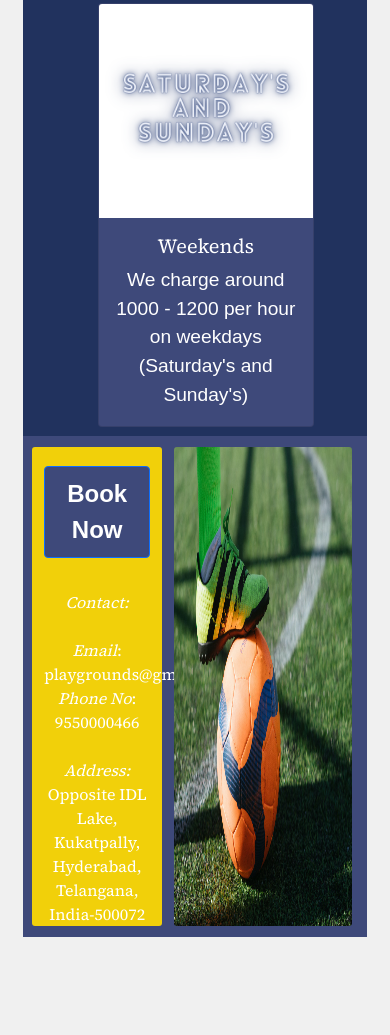
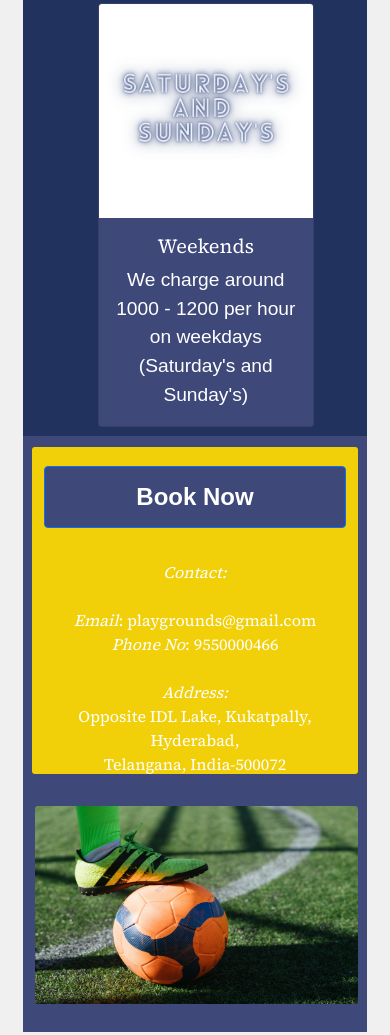
Before and after one commit to SripathCh/footballsite, a plain HTML site: page index.html in a window 390 px wide. Shown: the part 1816-2851 px from the top of the page. Before the commit the page ends 2757 px from the top, so only its background shows below. Drawn offline with nearby package versions, Linux system fonts and the light colour scheme; a web font is replaced by a local one.

Commit message:
Update main.css

```diff
--- a/css/main.css
+++ b/css/main.css
@@ -156,6 +156,7 @@ body {
 }
 
 .rc {
+    text-align: center;
     margin: 0;
     padding-right: 5%;
     width: 54%;
@@ -168,3 +169,21 @@ body {
     height: 100%;
     border-radius: 3px;
 }
+
+@media only screen and (max-width: 768px) {
+    /* For mobile phones: */
+    [class*="lc"] {
+      width: 100%;
+    }
+    [class*="rc"] {
+        width: 92%;
+        padding-left: 1%;
+      }
+      [class*="fimg"] {
+        width:115%;
+        height: 80%;
+        margin-top: 2rem;
+        margin-left: 0;
+        padding-left: 0;
+      }
+  }
```
